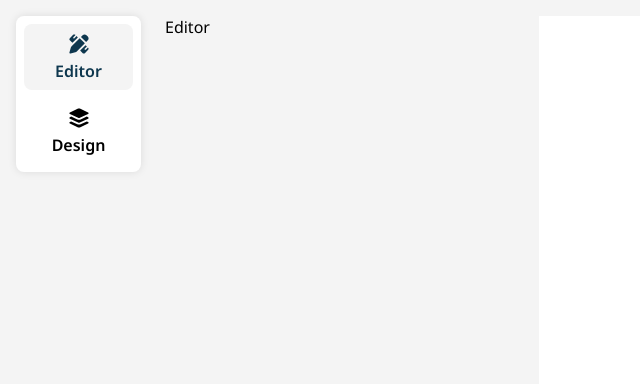
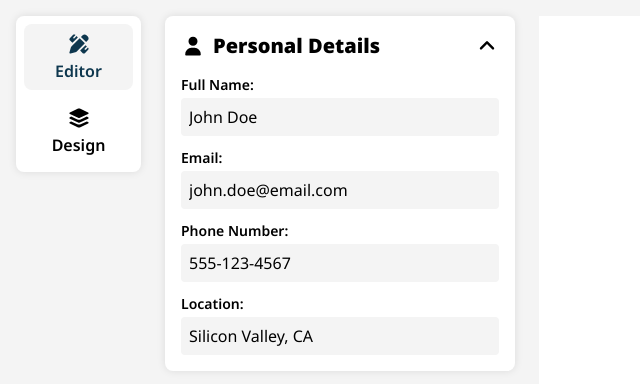
Before and after one commit to karolistech/resume-builder, a React (Vite) app: page / in a window 1280 px wide. Shown: the top 384 px of the page, without its empty margins (0-640 px from the left). Built offline with nearby package versions, Linux system fonts and the light colour scheme.

Commit message:
feat: add personal details editor

```diff
--- a/src/App.tsx
+++ b/src/App.tsx
@@ -2,6 +2,7 @@ import { useView } from "@/hooks/useView";
 import { useResume } from "@/hooks/useResume";
 
 import Navbar from "@/components/Navbar/Navbar";
+import Editor from "@/components/Editor/Editor";
 import Resume from "@/components/Resume/Resume";
 
 import "./App.css";
@@ -17,7 +18,7 @@ export default function App() {
       </div>
 
       <div className="app__panel app__panel--editor">
-        Editor
+        <Editor resume={resume} updateResume={updateResume} clearResume={clearResume} loadResume={loadResume} />
       </div>
 
       <div className="app__panel app__panel--design">
--- a/src/base.css
+++ b/src/base.css
@@ -36,6 +36,10 @@ body {
   font-family: NotoSans, system-ui;
 }
 
+input {
+  font: inherit;
+}
+
 button {
   background: none;
   border: none;
--- /dev/null
+++ b/src/components/Editor/Editor.tsx
@@ -0,0 +1,18 @@
+import type { Resume } from "@/types/resume";
+
+import Personal from "@/components/Editor/Personal/Personal";
+
+type EditorProps = {
+  resume: Resume;
+  updateResume: (updates: Partial<Resume>) => void;
+  clearResume: () => void;
+  loadResume: () => void;
+};
+
+export default function Editor({ resume, updateResume, clearResume, loadResume }: EditorProps) {
+  return (
+    <>
+      <Personal personal={resume.personal} updateResume={updateResume} />
+    </>
+  );
+}
--- /dev/null
+++ b/src/components/Editor/Personal/Personal.css
@@ -0,0 +1,60 @@
+.personal {
+  background-color: var(--color-white);
+  border-radius: var(--radius-md);
+  box-shadow: var(--color-shadow);
+}
+
+.personal__section-button {
+  width: 100%;
+  padding: 1rem;
+  display: grid;
+  grid-template-columns: auto 1fr auto;
+  align-items: center;
+  gap: 0.5rem;
+}
+
+.personal__icon {
+  width: 24px;
+  height: 24px;
+}
+
+.personal__title {
+  font-size: 1.25rem;
+  font-weight: 900;
+  text-align: left;
+}
+
+.personal__chevron-icon {
+  width: 24px;
+  height: 24px;
+  transition: transform 0.2s ease;
+}
+
+.personal__chevron-icon--open {
+  transform: rotate(180deg);
+}
+
+.personal__form {
+  padding: 0 1rem 1rem;
+  display: flex;
+  flex-direction: column;
+  gap: 0.75rem;
+}
+
+.personal__field {
+  display: flex;
+  flex-direction: column;
+  gap: 0.25rem;
+}
+
+.personal__label {
+  font-size: 0.875rem;
+  font-weight: 600;
+}
+
+.personal__input {
+  padding: 0.5rem;
+  background-color: var(--color-background);
+  border: none;
+  border-radius: var(--radius-sm);
+}
--- /dev/null
+++ b/src/components/Editor/Personal/Personal.tsx
@@ -0,0 +1,72 @@
+import { type ChangeEvent, useState } from "react";
+
+import type { Personal, Resume } from "@/types/resume";
+
+import "./Personal.css";
+import icons from "@/assets/icons/icons.svg";
+
+type PersonalProps = {
+  personal: Personal;
+  updateResume: (updates: Partial<Resume>) => void;
+};
+
+const fields = [
+  { name: "name", label: "Full Name", type: "text" },
+  { name: "email", label: "Email", type: "email" },
+  { name: "phone", label: "Phone Number", type: "tel" },
+  { name: "location", label: "Location", type: "text" }
+] as const;
+
+export default function Personal({ personal, updateResume }: PersonalProps) {
+  const [sectionOpen, setSectionOpen] = useState(true);
+
+  function toggleSection() {
+    setSectionOpen(open => !open);
+  }
+
+  function handleInput(e: ChangeEvent<HTMLInputElement>) {
+    const { name, value } = e.target;
+
+    updateResume({ personal: { ...personal, [name]: value }});
+  }
+
+  return (
+    <div className="personal">
+      <button className="personal__section-button" onClick={toggleSection}>
+        <svg className="personal__icon">
+          <use href={`${icons}#person`} />
+        </svg>
+
+        <span className="personal__title">Personal Details</span>
+
+        <svg className={getChevronClassName(sectionOpen)}>
+          <use href={`${icons}#chevron`} />
+        </svg>
+      </button>
+
+      {sectionOpen && (
+        <form className="personal__form">
+          {fields.map(field => (
+            <div key={field.name} className="personal__field">
+              <label htmlFor={`personal-${field.name}`} className="personal__label">
+                {field.label}:
+              </label>
+
+              <input
+                type={field.type} id={`personal-${field.name}`} name={field.name}
+                className="personal__input" value={personal[field.name]} onChange={handleInput}
+              />
+            </div>
+          ))}
+        </form>
+      )}
+    </div>
+  );
+}
+
+function getChevronClassName(sectionOpen: boolean): string {
+  const base = "personal__chevron-icon";
+  const open = sectionOpen && "personal__chevron-icon--open";
+
+  return [base, open].filter(Boolean).join(" ");
+}
```
